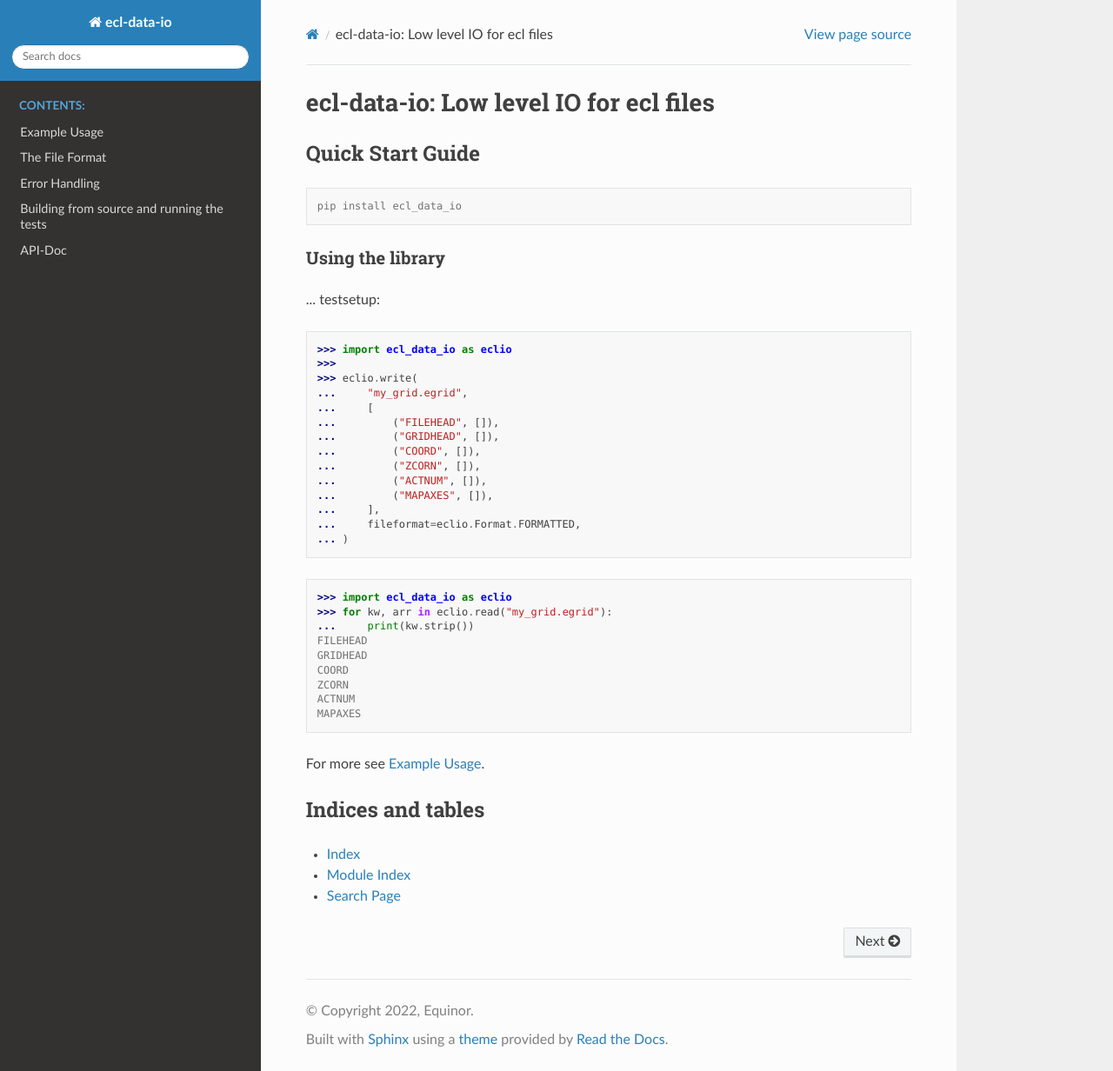
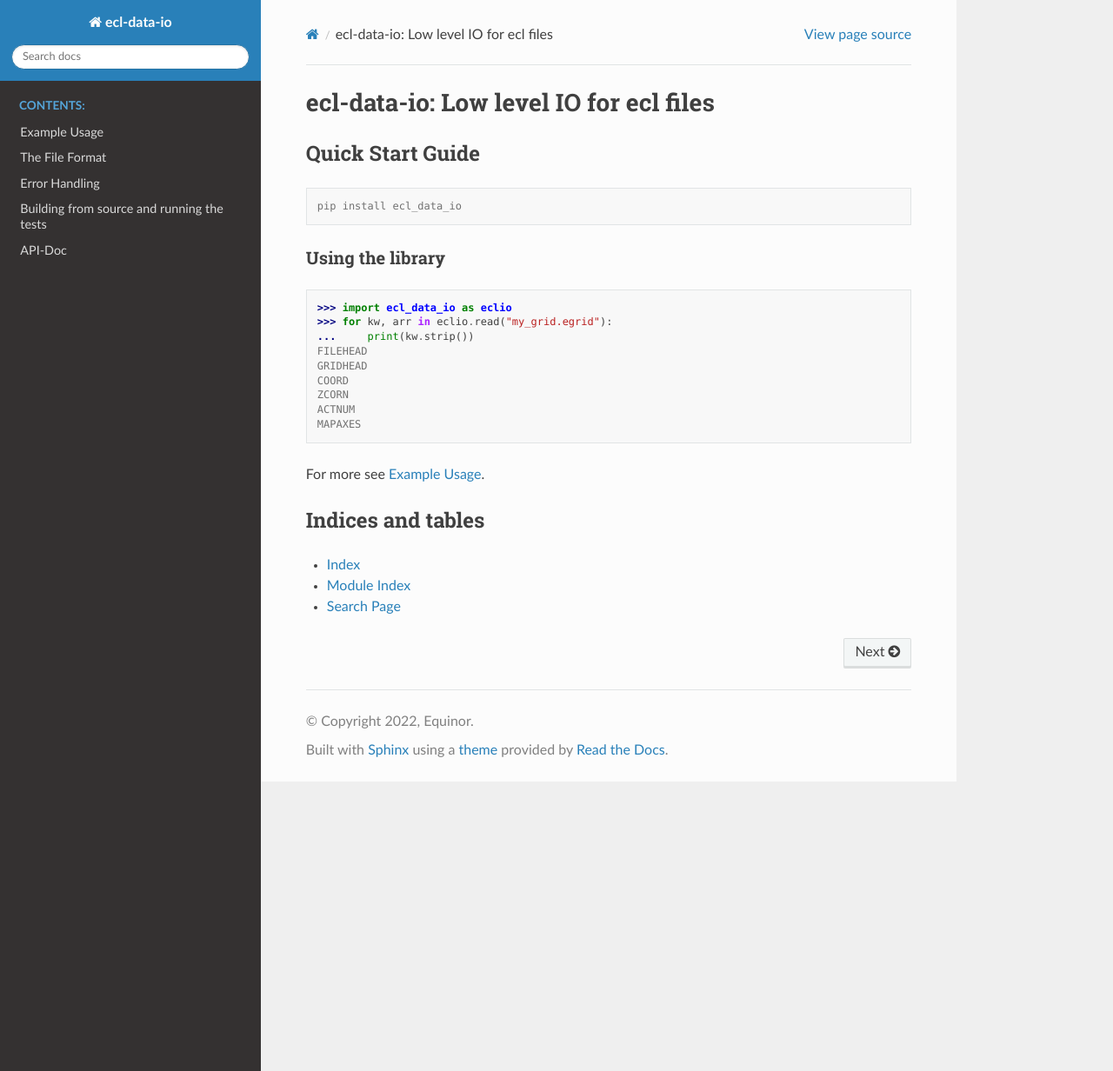
Before and after one commit to equinor/resfo, a Sphinx documentation site: the page built from docs/source/index.rst, in a window 1280 px wide and 1232 px high. Shown: the whole window at 87% size. Built offline with Sphinx 7.4.7 and the Read the Docs theme 2.0.0, drawn with Linux system fonts in a browser that asks for light colours.

Commit message:
Fix formatting of testsetup in docs

```diff
--- a/docs/source/example_usage.rst
+++ b/docs/source/example_usage.rst
@@ -12,7 +12,7 @@ read
 The read function will open a given file and give you a list of tuples
 of the keywords and arrays.
 
-... testsetup::
+.. testsetup::
 
     >>> import ecl_data_io as eclio
     >>>
--- a/docs/source/index.rst
+++ b/docs/source/index.rst
@@ -26,7 +26,7 @@ Quick Start Guide
 Using the library
 -----------------
 
-... testsetup::
+.. testsetup::
 
     >>> import ecl_data_io as eclio
     >>>
```
